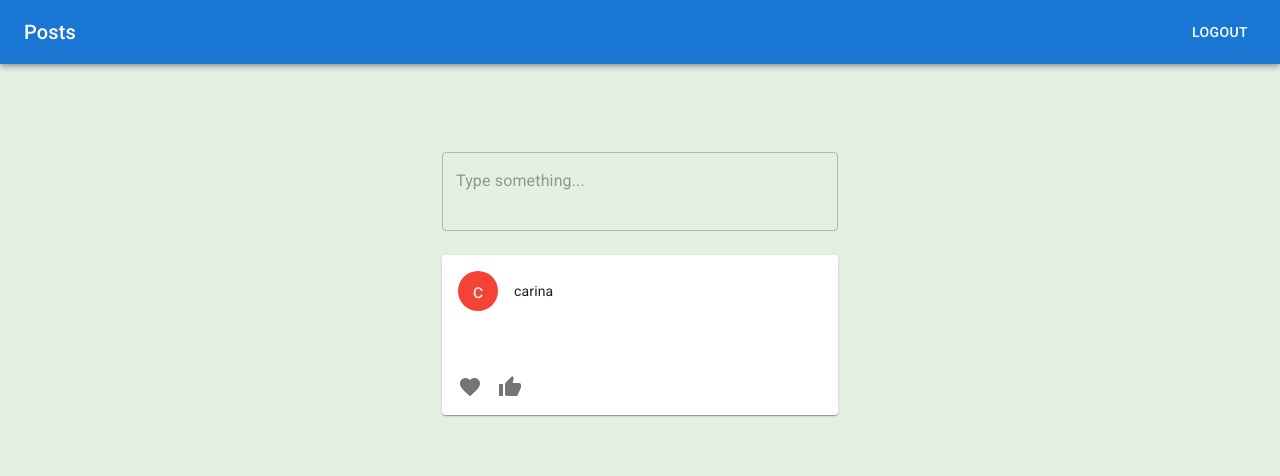
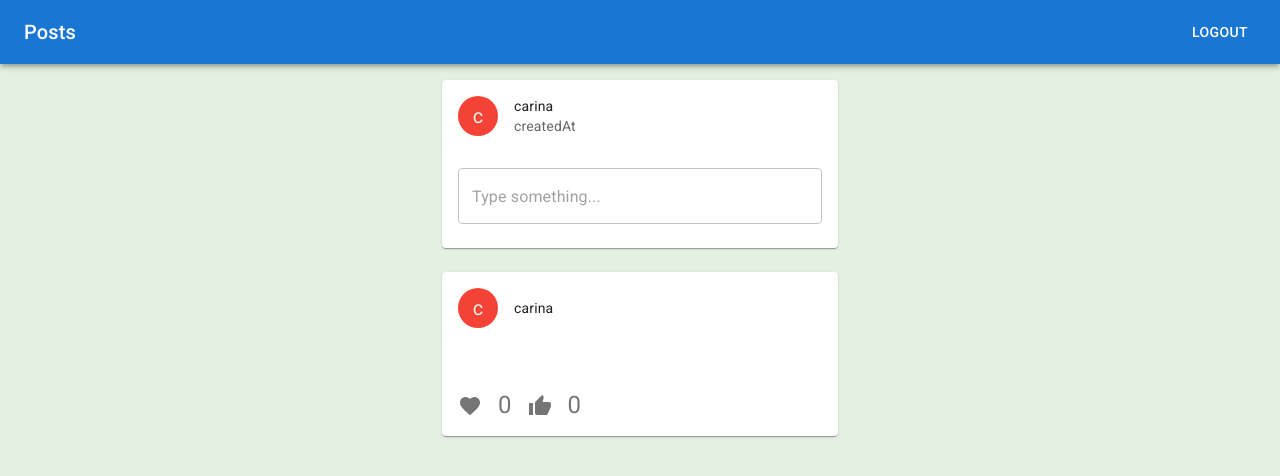
Before and after one commit to mmrosatab/challeng-segware, a React (Create React App) app in the folder posts-and-upvotes/: page /home in a window 1280 px wide. Shown: the top 476 px of the page. Built offline with nearby package versions, Linux system fonts and the light colour scheme; no server answers; sample sign-in values are in the browser's storage.

Commit message:
Feature: Fixed AppBar and change margins

```diff
--- a/posts-and-upvotes/src/components/Post/index.js
+++ b/posts-and-upvotes/src/components/Post/index.js
@@ -1,4 +1,5 @@
 import { useState, useEffect, useRef } from "react";
+import Box from "@mui/material/Box";
 import Card from "@mui/material/Card";
 import CardHeader from "@mui/material/CardHeader";
 import CardContent from "@mui/material/CardContent";
@@ -13,11 +14,12 @@ import Avatar from "@mui/material/Avatar";
 
 const inicialState = { id: "180", username: "carina" };
 
-export default function Post() {
+export default function Post({ addLike, addLove }) {
   const [author, setAuthor] = useState(inicialState);
   const [createdAt, setCreatedAt] = useState("");
   const [updatedAt, setUpdatedAt] = useState("");
   const [likes, setLikes] = useState(0);
+  const [loves, setLoves] = useState(0);
   const [content, setContent] = useState("");
   const [id, setId] = useState("");
 
@@ -25,6 +27,13 @@ export default function Post() {
   function handleLove() {}
 
   return (
+    <Box
+      sx={{
+        width: 800,
+        maxWidth: "100%",
+        mt: 3,
+      }}
+    >
       <Card sx={{ maxWidth: 400 }}>
         <CardHeader
           avatar={
@@ -41,13 +50,16 @@ export default function Post() {
           </Typography>
         </CardContent>
         <CardActions disableSpacing>
-        <IconButton aria-label="add to favorites">
+          <IconButton onClick={addLove} aria-label="love">
             <FavoriteIcon />
           </IconButton>
-        <IconButton aria-label="share">
+          <IconButton>{loves}</IconButton>
+          <IconButton onClick={addLike} aria-label="like">
             <ThumbUpIcon />
           </IconButton>
+          <IconButton>{likes}</IconButton>
         </CardActions>
       </Card>
+    </Box>
   );
 }
--- a/posts-and-upvotes/src/pages/Home/index.js
+++ b/posts-and-upvotes/src/pages/Home/index.js
@@ -11,6 +11,16 @@ import { useAuth } from "../../context/AuthContext";
 import { feedsRequest } from "../../RequestProvider";
 import AppBar from "@mui/material/AppBar";
 import Toolbar from "@mui/material/Toolbar";
+import Card from "@mui/material/Card";
+import CardHeader from "@mui/material/CardHeader";
+import CardContent from "@mui/material/CardContent";
+import CardActions from "@mui/material/CardActions";
+import IconButton from "@mui/material/IconButton";
+import ThumbUpIcon from "@mui/icons-material/ThumbUp";
+import FavoriteIcon from "@mui/icons-material/Favorite";
+import { red } from "@mui/material/colors";
+import { blue } from "@mui/material/colors";
+import Avatar from "@mui/material/Avatar";
 import Post from "../../components/Post";
 
 const theme = createTheme({
@@ -21,10 +31,13 @@ const theme = createTheme({
   },
 });
 
+const inicialState = { id: "180", username: "carina" };
+
 export default function Home() {
   const auth = useAuth();
   const navigate = useNavigate();
   const [posts, setPosts] = useState([]);
+  const [author, setAuthor] = useState(inicialState);
   const firstUpdate = useRef(true);
 
   useEffect(() => {
@@ -40,10 +53,17 @@ export default function Home() {
     navigate("/");
   }
 
+  function addLike() {
+    console.log("Add like");
+  }
+  function addLove() {
+    console.log("Add love");
+  }
+
   return (
     <ThemeProvider theme={theme}>
       <Box sx={{ flexGrow: 1 }}>
-        <AppBar position="static">
+        <AppBar position="fixed">
           <Toolbar>
             <Typography variant="h6" component="div" sx={{ flexGrow: 1 }}>
               Posts
@@ -55,40 +75,37 @@ export default function Home() {
           </Toolbar>
         </AppBar>
       </Box>
+
       <Container component="main" maxWidth="xs">
         <CssBaseline />
         <Box
           sx={{
-            marginTop: 8,
-            display: "flex",
-            flexDirection: "column",
-            alignItems: "center",
+            width: 800,
+            maxWidth: "100%",
+            mt: 10,
           }}
         >
-          <Box
-            sx={{
-              width: 800,
-              maxWidth: "100%",
-              mt: 3,
-            }}
-          >
-            <TextField
-              placeholder="Type something..."
-              multiline
-              fullWidth
-              rows={2}
+          <Card sx={{ maxWidth: 400 }}>
+            <CardHeader
+              avatar={
+                <Avatar sx={{ bgcolor: red[500] }} aria-label="recipe">
+                  {author.username.charAt(0)}
+                </Avatar>
+              }
+              title={author.username}
+              subheader={"createdAt"}
             />
-          </Box>
+            <CardContent>
+              <TextField
+                placeholder="Type something..."
+                multiline
+                fullWidth
+                rows={1}
+              />
+            </CardContent>
+          </Card>
 
-          <Box
-            sx={{
-              width: 800,
-              maxWidth: "100%",
-              mt: 3,
-            }}
-          >
-            <Post />
-          </Box>
+          <Post addLike={addLike} addLove={addLove} />
         </Box>
       </Container>
     </ThemeProvider>
```
Lines whose indentation alone changed are shown as unchanged.
